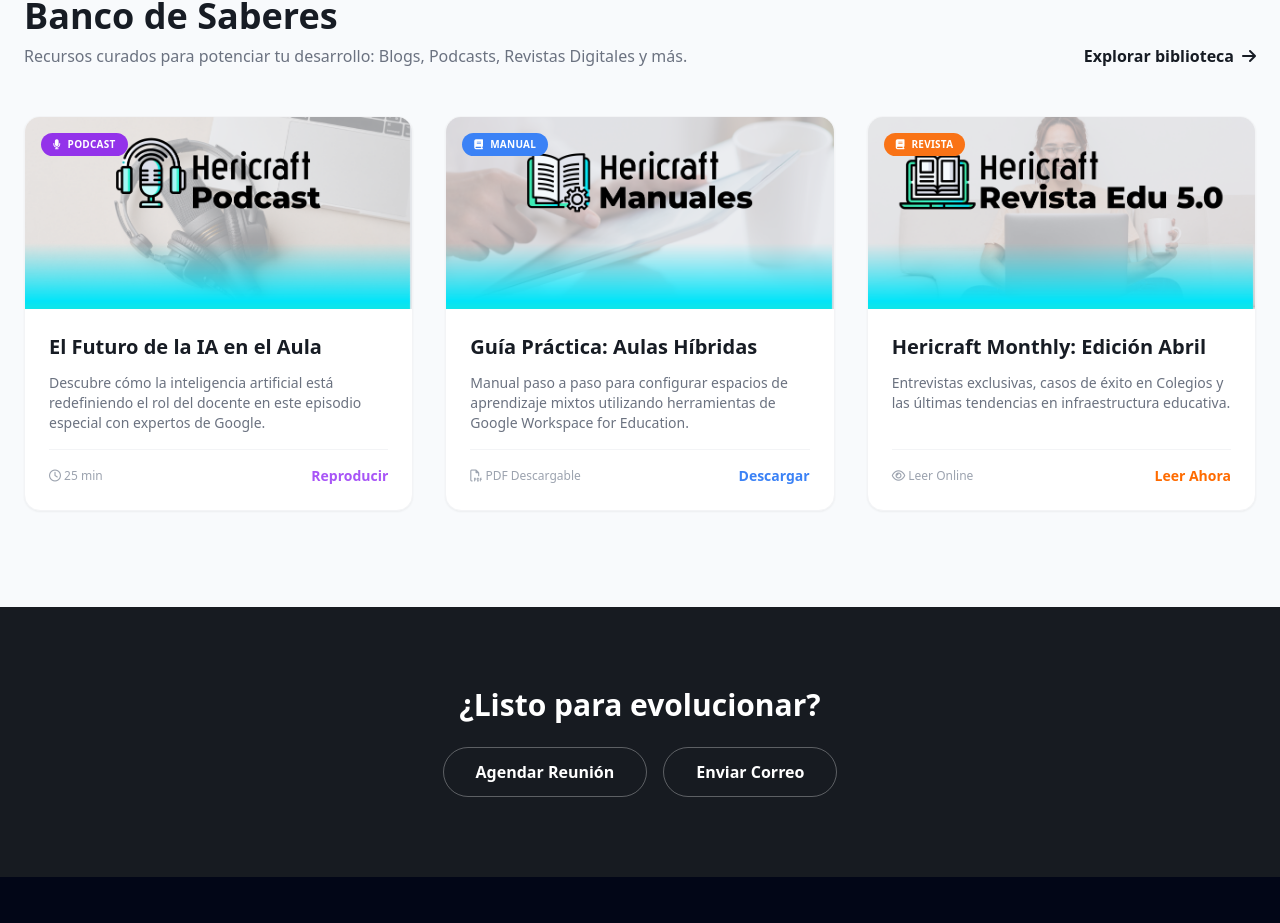
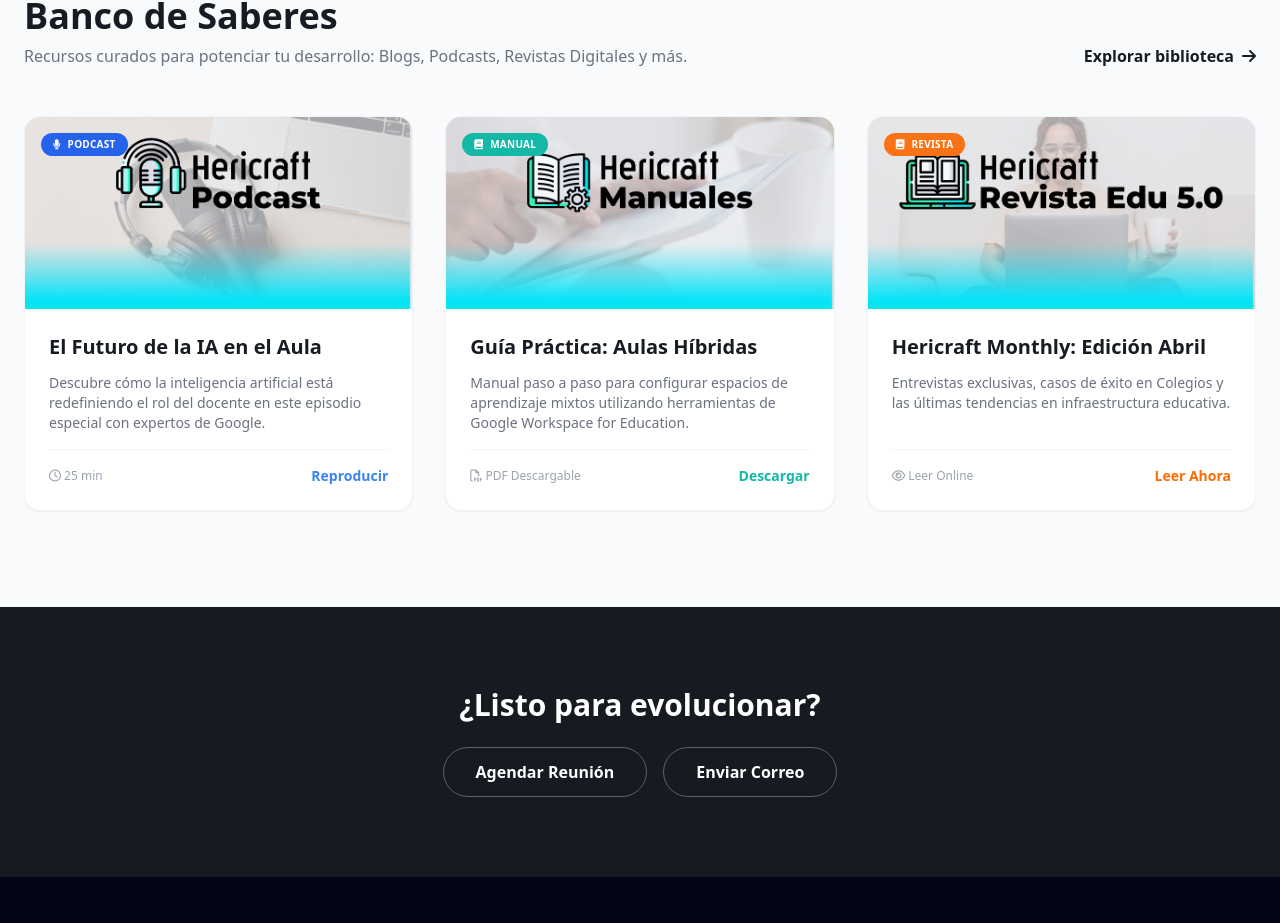
Before and after one commit to Hericraft-Ags/landing-frontend, a Vue app: page / in a window 1280 px wide. Shown: the part 3593-4516 px from the top of the page. Built offline with nearby package versions, Linux system fonts and the light colour scheme.

Commit message:
KnowHub. Closes #25

```diff
--- a/src/components/sections/index/KnowledgeHubSection.vue
+++ b/src/components/sections/index/KnowledgeHubSection.vue
@@ -22,7 +22,7 @@
                     <article class="bg-white rounded-2xl shadow-sm border border-gray-100 overflow-hidden card-hover-effect flex flex-col h-full">
                         <div class="relative h-48 overflow-hidden bg-gray-200">
                             <!-- Etiqueta Tipo -->
-                            <div class="absolute top-4 left-4 bg-purple-600 text-white text-[10px] font-bold px-3 py-1 rounded-full z-10 uppercase tracking-wide">
+                            <div class="absolute top-4 left-4 bg-blue-600 text-white text-[10px] font-bold px-3 py-1 rounded-full z-10 uppercase tracking-wide">
                                 <i class="fas fa-microphone mr-1"></i> Podcast
                             </div>
                             <!-- Placeholder Imagen -->
@@ -35,7 +35,7 @@
                             </p>
                             <div class="mt-auto pt-4 border-t border-gray-100 flex justify-between items-center">
                                 <span class="text-xs text-gray-400"><i class="far fa-clock"></i> 25 min</span>
-                                <a href="#" class="text-purple-500 font-bold text-sm hover:underline" alt="Reproducir">Reproducir</a>
+                                <a href="#" class="text-blue-500 font-bold text-sm hover:underline" alt="Reproducir">Reproducir</a>
                             </div>
                         </div>
                     </article>
@@ -43,7 +43,7 @@
                     <!-- Card 2: Blog/Manual -->
                     <article class="bg-white rounded-2xl shadow-sm border border-gray-100 overflow-hidden card-hover-effect flex flex-col h-full">
                         <div class="relative h-48 overflow-hidden bg-gray-200">
-                            <div class="absolute top-4 left-4 bg-blue-500 text-white text-[10px] font-bold px-3 py-1 rounded-full z-10 uppercase tracking-wide">
+                            <div class="absolute top-4 left-4 bg-teal-500 text-white text-[10px] font-bold px-3 py-1 rounded-full z-10 uppercase tracking-wide">
                                 <i class="fas fa-book mr-1"></i> Manual
                             </div>
                             <img src="../../../assets/images/INDEX-17.png" alt="Manual" class="w-full h-full object-cover">
@@ -55,7 +55,7 @@
                             </p>
                             <div class="mt-auto pt-4 border-t border-gray-100 flex justify-between items-center">
                                 <span class="text-xs text-gray-400"><i class="far fa-file-pdf"></i> PDF Descargable</span>
-                                <a href="#" class="text-blue-500 font-bold text-sm hover:underline" alt="Descargar">Descargar</a>
+                                <a href="#" class="text-teal-500 font-bold text-sm hover:underline" alt="Descargar">Descargar</a>
                             </div>
                         </div>
                     </article>
--- a/src/style.css
+++ b/src/style.css
@@ -45,15 +45,15 @@
 .text-collegeOrange { color: #FF6B00; }
 .text-teal { color: #0dbcc9; }
 .text-accentPink { color: #E91E63; }
-.text-navy { color: #171c24; /* Nuevo azul oscuro */ }
-.bg-navy { background-color: #171b21; /* Nuevo azul oscuro */ }
-.text-cyan-bright { color: #08be66; /* Nuevo cian brillante */ }
-.bg-cyan-bright { background-color: #08be66; /* Nuevo azul oscuro */ }
-.bg-dark-nav { background-color: #111319; /* Nuevo fondo de navegación */ }
+.text-navy { color: #171c24; }
+.bg-navy { background-color: #171b21; }
+.text-cyan-bright { color: #08be66; }
+.bg-cyan-bright { background-color: #08be66; }
+.bg-dark-nav { background-color: #111319; }
 
 /* Fondo de la sección Hero */
 .bg-hero-space {
-    background-image: linear-gradient(to bottom, rgba(23, 25, 28, 0.385), rgba(28, 28, 60, 0.385)), url('./assets/images/fondo_espacio.png'); /* Asegúrate de tener esta imagen */
+    background-image: linear-gradient(to bottom, rgba(23, 25, 28, 0.385), rgba(28, 28, 60, 0.385)), url('./assets/images/fondo_espacio.png');
     background-size: cover;
     background-position: center;
     background-repeat: no-repeat;
```
